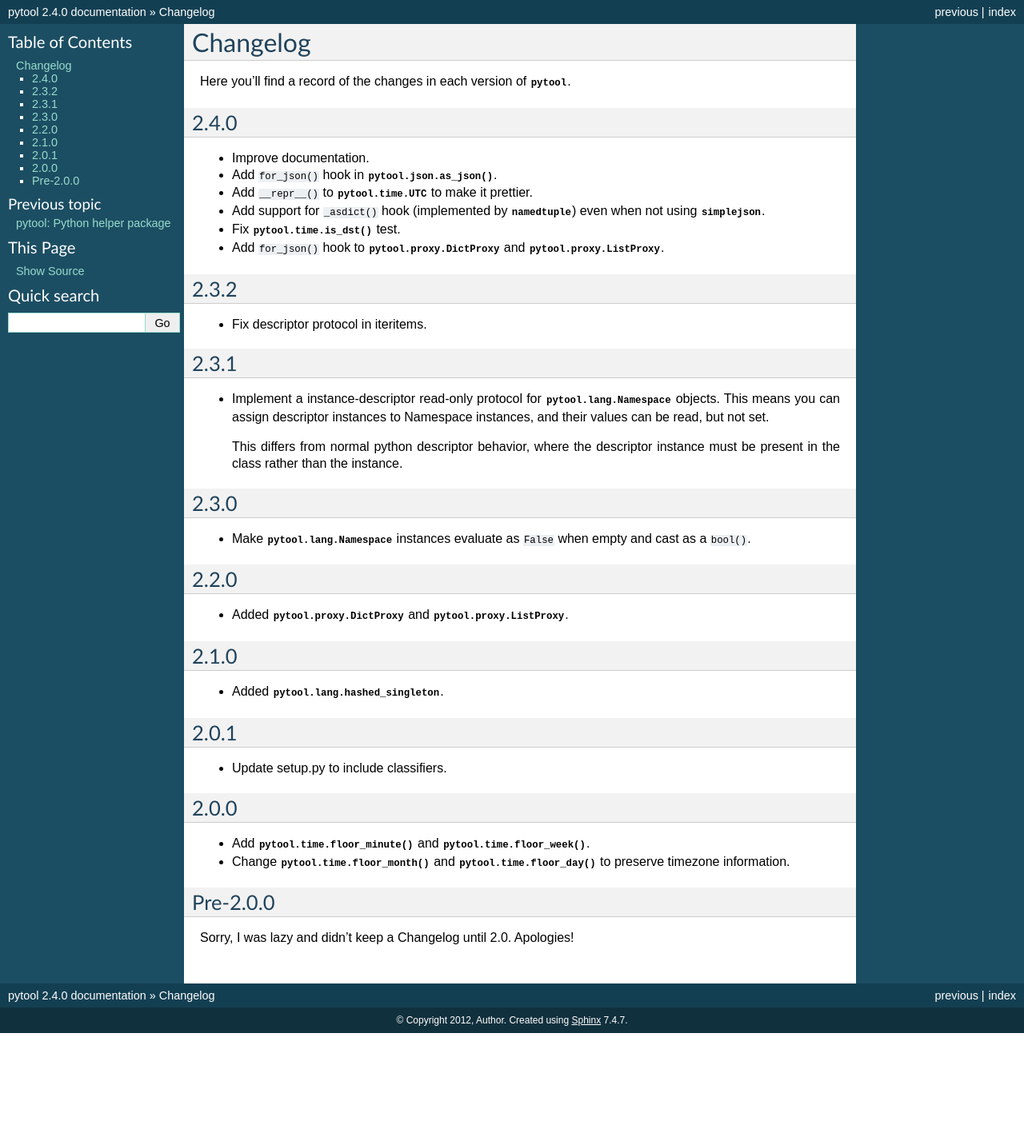
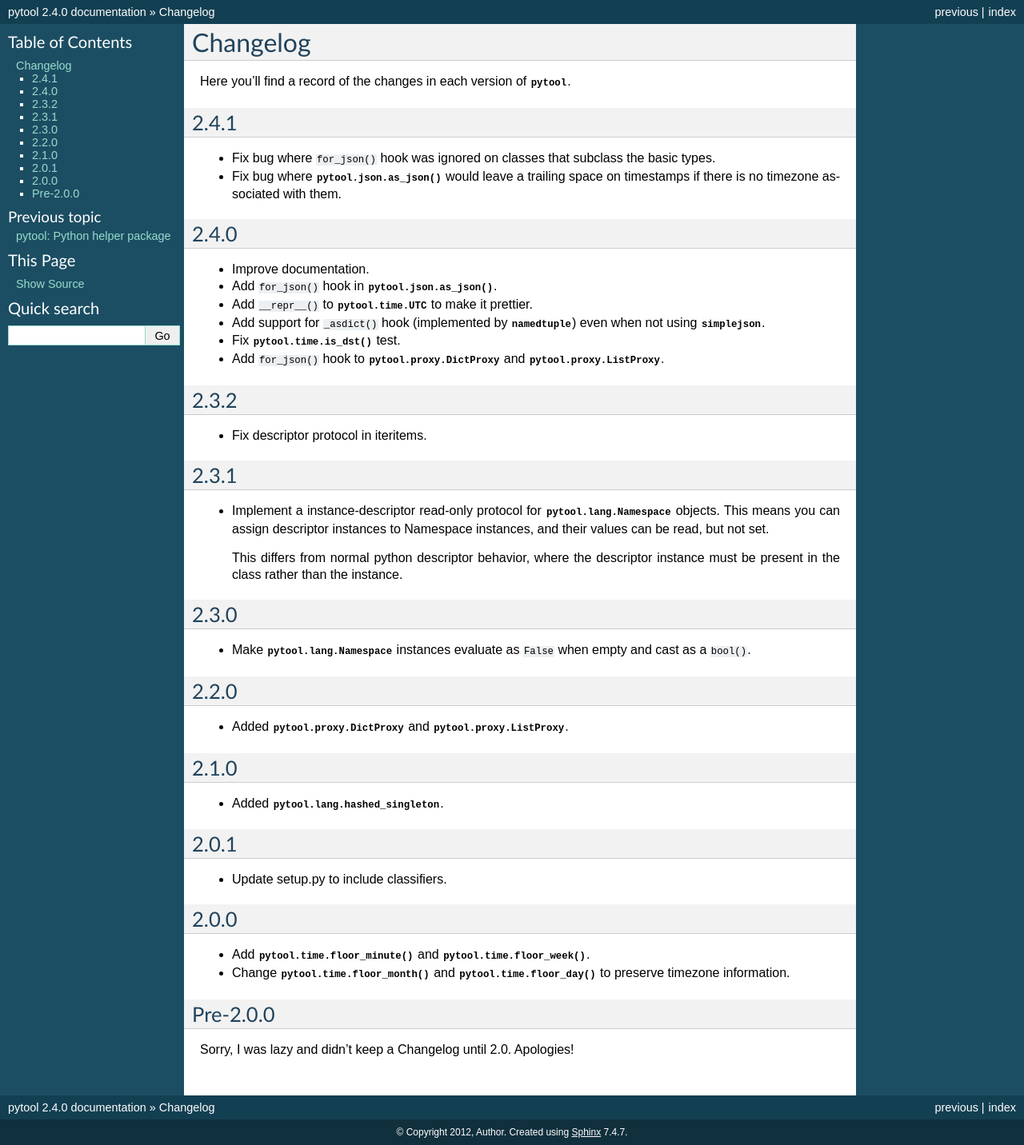
Before and after one commit to shakefu/pytool, a Sphinx documentation site: the page built from docs/changes.rst, in a window 1280 px wide. Shown: the whole page at 80% size. Built offline with Sphinx 7.4.7, drawn with Linux system fonts in a browser that asks for light colours; before the commit the page ends 1292 px from its top, so only the background shows below that.

Commit message:
Update changelog.

```diff
--- a/docs/changes.rst
+++ b/docs/changes.rst
@@ -2,6 +2,14 @@
 =========
 
 Here you'll find a record of the changes in each version of :mod:`pytool`.
+
+2.4.1
+-----
+
+- Fix bug where ``for_json()`` hook was ignored on classes that subclass the
+  basic types.
+- Fix bug where :func:`pytool.json.as_json` would leave a trailing space on
+  timestamps if there is no timezone associated with them.
 
 2.4.0
 -----
```
